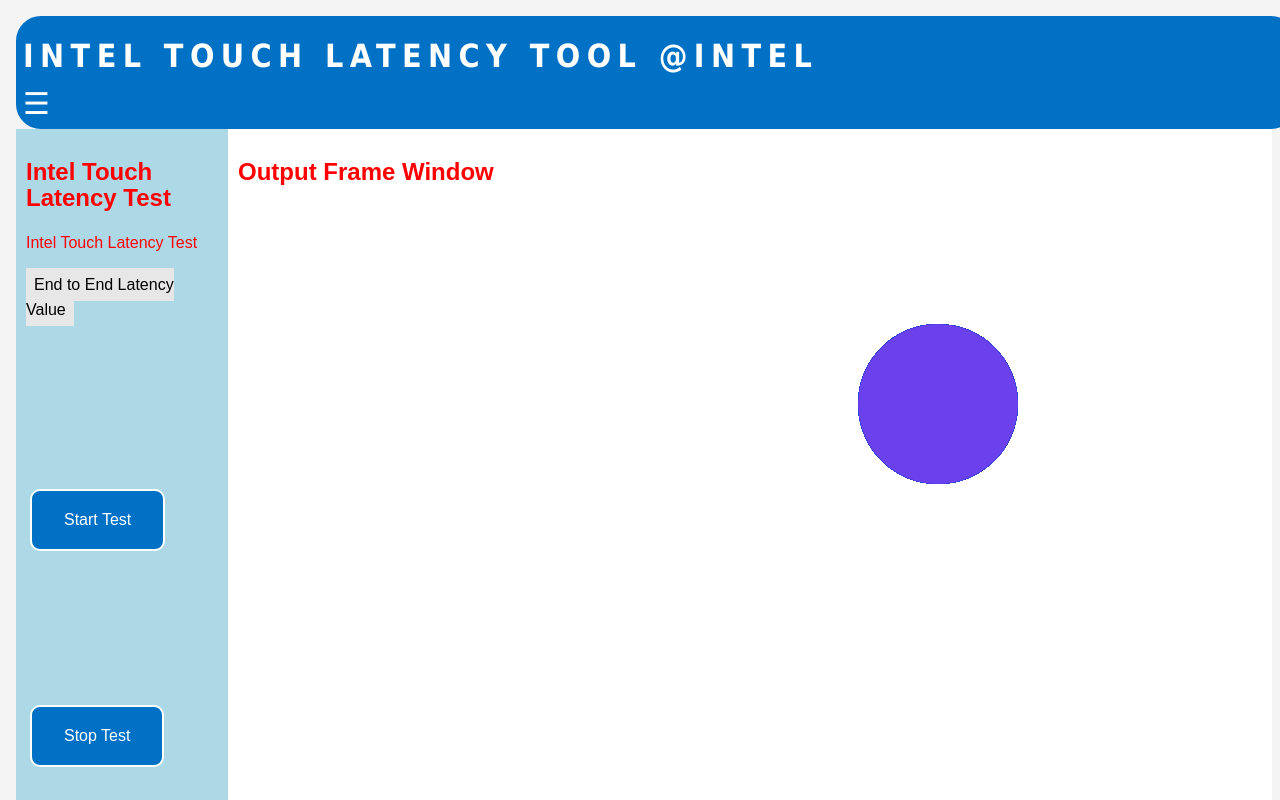
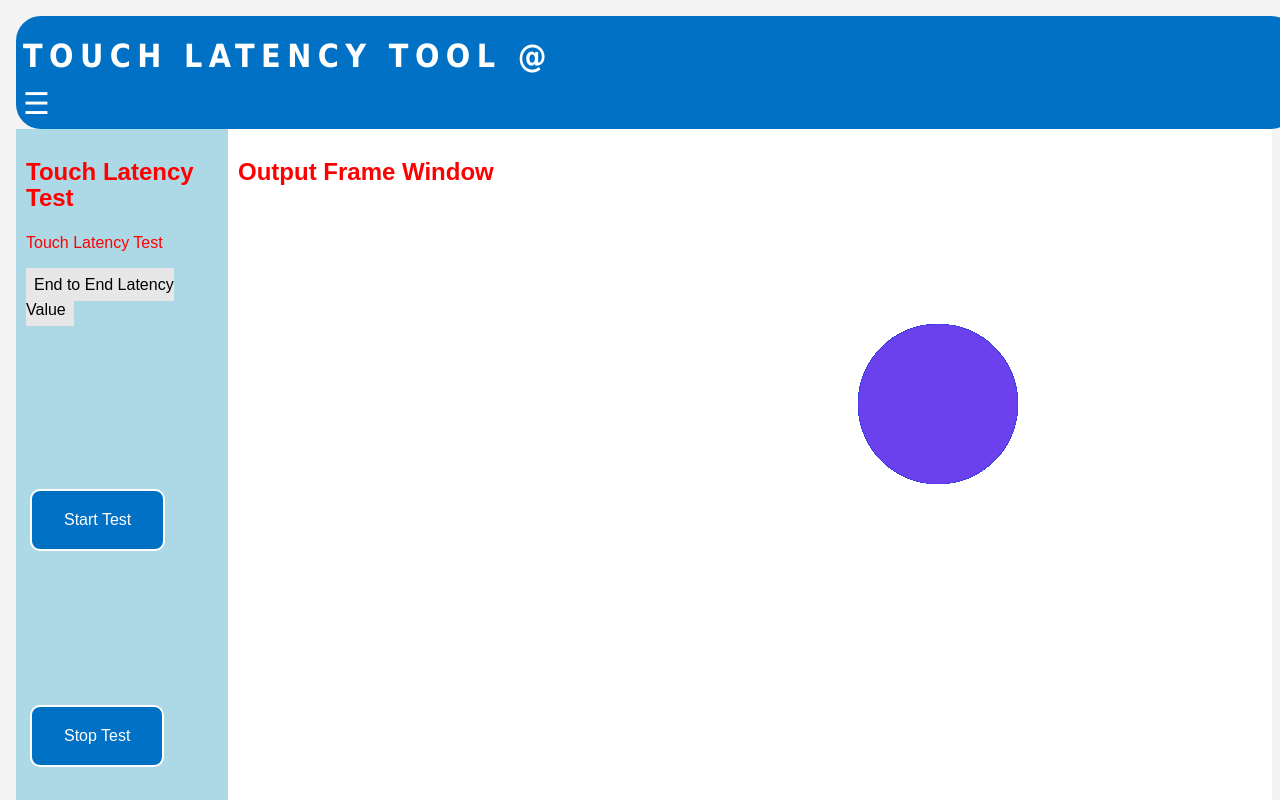
Before and after one commit to mkomalan/mkomalan.github.io, a plain HTML site: page index.html in a window 1280 px wide. Shown: the top 800 px of the page. Drawn offline with Linux system fonts and the light colour scheme.

Commit message:
Add files via upload

```diff
--- a/index.html
+++ b/index.html
@@ -114,7 +114,7 @@ function OnLoadFunction() {
 
 </script>
 <head>
-	<title>Intel Touch Latency Tool</title>
+	<title>  Touch Latency Tool</title>
 	<link rel="stylesheet" type="text/css" href="style.css">
 </head>
 <body onload="OnLoadFunction()">
@@ -130,14 +130,14 @@ function OnLoadFunction() {
 
 
 		<div class="box-1">
-			<h1>Intel Touch Latency Tool @Intel</h1>
+			<h1>  Touch Latency Tool @ </h1>
 			<span style="font-size:30px;cursor:pointer" onclick="openNav()">&#9776</span>
 		</div>
 
 		<div class="row">
 		<div class="column left" style="background-color:lightblue;">
-		<h2>Intel Touch Latency Test </h2>
-		<p>Intel Touch Latency Test</p>
+		<h2>  Touch Latency Test </h2>
+		<p>  Touch Latency Test</p>
 
 		<span class="label other" id = "GFG" >End to End Latency Value</span>
 
```
